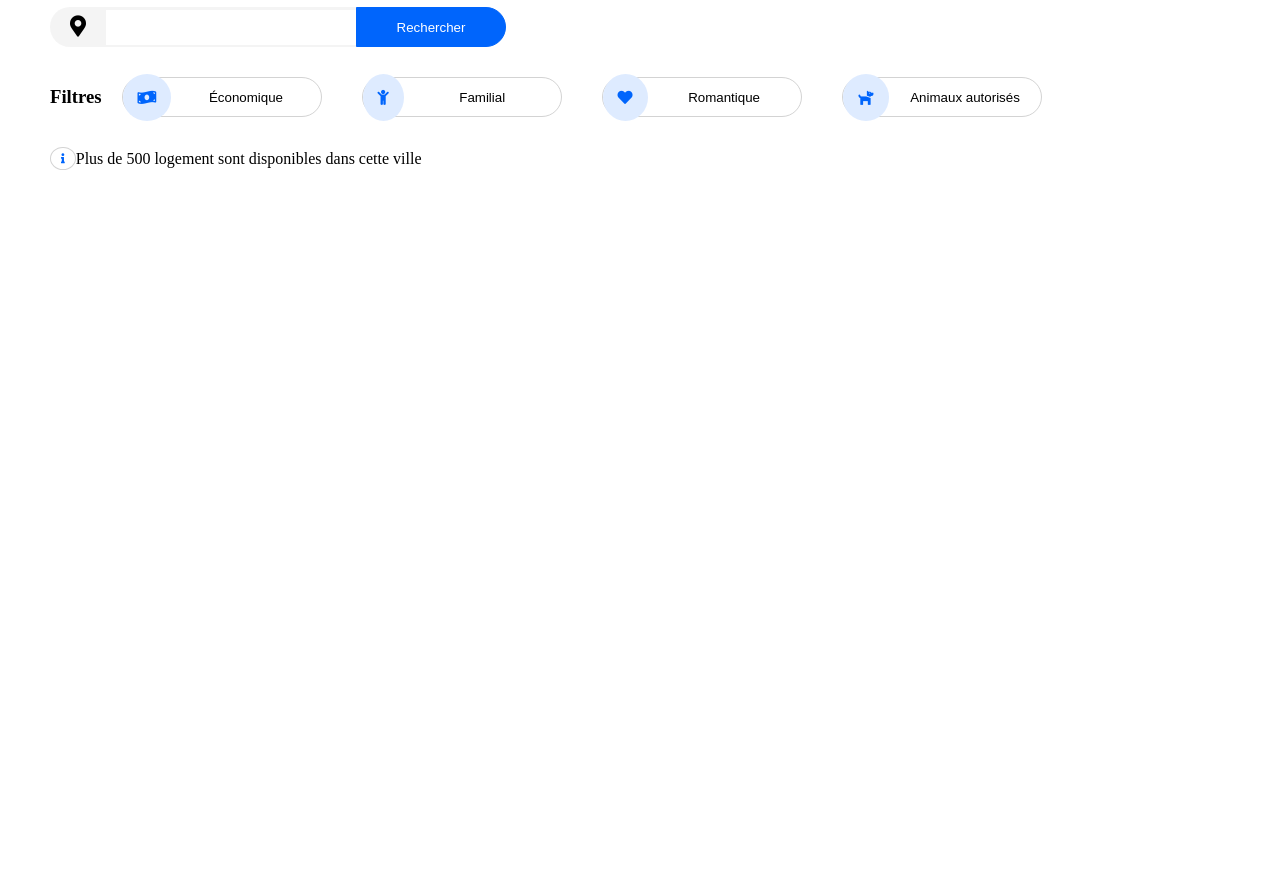
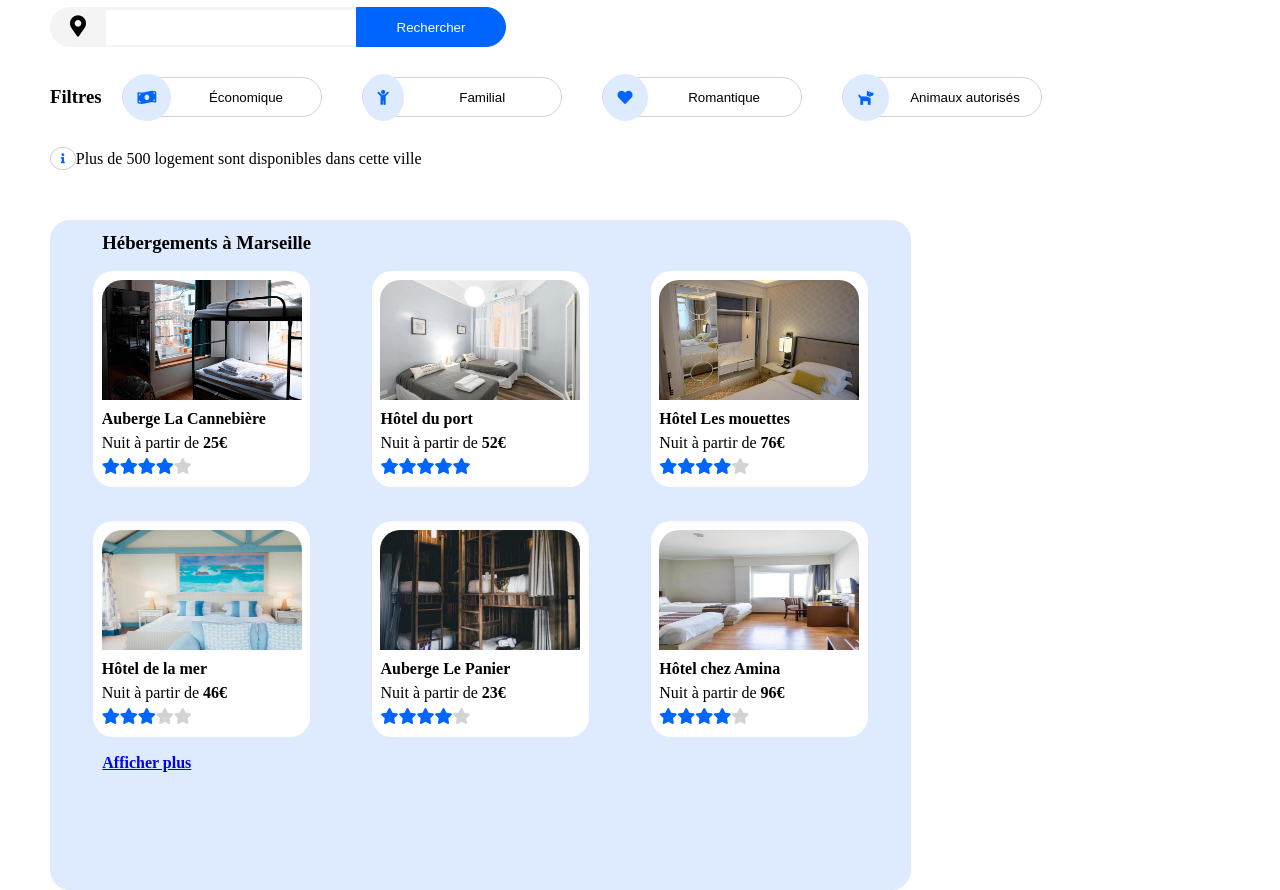
Before and after one commit to aina200/Booki, a plain HTML site: page index.html in a window 1280 px wide. Shown: the part 141-1031 px from the top of the page. Before the commit the page ends 800 px from the top, so only its background shows below. Drawn offline with Linux system fonts and the light colour scheme.

Commit message:
Section accomodations added

```diff
--- a/css/style.css
+++ b/css/style.css
@@ -14,8 +14,8 @@ header{
   padding-left: 50px;
 }
 .logo{
-  width: 50px;
-  height: 50px;
+  /* width: 50px;
+  height: 50px; */
 }
 .nav-bar-box{
   width: 100%;
@@ -118,7 +118,6 @@ form button{
   align-items: center;
 }
 .filter-infos .info-icon{
-  /* margin: 10px; */
   border: 1px solid lightgray;
   border-radius: 50%;
   font-size: 10px;
@@ -126,3 +125,61 @@ form button{
   padding: 5px 10px 5px 10px;
 
 }
+
+/* ACCOMODATIONS SECTION  */
+.accommodations-and-popular-container{
+  width: 100%;
+  height: 90vh;
+  padding-left: 50px;
+  padding-top: 50px;
+}
+.accommodations-container{
+  width: 70%;
+  height: 100%;
+  /* display:flex;
+  flex-direction: column; */
+  /* justify-content: center;
+  align-items: center; */
+  background-color: #deebff;
+  border-radius: 20px 20px 20px 20px;
+  padding: 1%;
+
+}
+.accommodations-title{
+  width: 100%;
+  display: flex;
+  justify-content: flex-start;
+  padding-left: 40px;
+}
+.accommodations-items{
+  width: 100%;
+  height: 500px;
+  display: flex;
+  justify-content: space-around;
+  align-items: center;
+  flex-wrap: wrap;
+}
+.accommodations-item{
+  background-color: white;
+  border-radius: 20px 20px 20px 20px;
+  padding: 1%;
+  line-height: 1.5em;
+
+}
+.img-accomodation{
+  width: 200px;
+  height: 120px;
+  border-radius: 20px 20px 0px 0px;
+}
+.icon-star{
+  color: #0065fc;
+}
+.inactive{
+  color: lightgray;
+}
+.more-link{
+  width: 100%;
+  display: flex;
+  justify-content: flex-start;
+  padding-left: 40px;
+}
--- a/index.html
+++ b/index.html
@@ -81,6 +81,69 @@
   </section>
 
 
+<!-- ACCOMODATIONS IN MARSEILLE SECTION -->
+<div class="accommodations-and-popular-container">
+  <section class="accommodations-container">
+    <div class="accommodations-title"><h3>Hébergements à Marseille</h3></div>
+    <div class="accommodations-items">
+      <!-- FIRST ACCOMMODATION  -->
+      <article class="accommodations-item">
+        <img  class="img-accomodation" src="img/hebergement1.jpg" alt="">
+        <h4>Auberge La Cannebière</h4>
+        <p>Nuit à partir de <strong>25€</strong></p>
+        <span class="icon-star"><i class="fas fa-star"></i><i class="fas fa-star"></i><i class="fas fa-star"></i><i class="fas fa-star"></i><i class="fas fa-star inactive"></i></span>
+      </article>
+
+      <!-- SECOND ACCOMMODATION  -->
+      <article class="accommodations-item">
+        <img class="img-accomodation" src="img/hebergement2.jpg" alt="">
+        <h4>Hôtel du port</h4>
+        <p>Nuit à partir de <strong>52€</strong></p>
+        <span class="icon-star"><i class="fas fa-star"></i><i class="fas fa-star"></i><i class="fas fa-star"></i><i class="fas fa-star"></i><i class="fas fa-star"></i></span>
+      </article>
+
+      <!-- THIRD ACCOMMODATION  -->
+      <article class="accommodations-item">
+        <img class="img-accomodation" src="img/hebergement3.jpg" alt="">
+        <h4>Hôtel Les mouettes</h4>
+        <p>Nuit à partir de <strong>76€</strong></p>
+        <span class="icon-star"><i class="fas fa-star"></i><i class="fas fa-star"></i><i class="fas fa-star"></i><i class="fas fa-star"></i><i class="fas fa-star inactive"></i></span>
+      </article>
+
+      <!-- FOURTH ACCOMMODATION  -->
+      <article class="accommodations-item">
+        <img class="img-accomodation" src="img/hebergement4.jpg" alt="">
+        <h4>Hôtel de la mer</h4>
+        <p>Nuit à partir de <strong>46€</strong></p>
+        <span class="icon-star"><i class="fas fa-star"></i><i class="fas fa-star"></i><i class="fas fa-star"></i><i class="fas fa-star inactive"></i><i class="fas fa-star inactive"></i></span>
+      </article>
+
+      <!-- FIFTH ACCOMMODATION  -->
+      <article class="accommodations-item">
+        <img class="img-accomodation" src="img/hebergement5.jpg" alt="">
+        <h4>Auberge Le Panier</h4>
+        <p>Nuit à partir de <strong>23€</strong></p>
+        <span class="icon-star"><i class="fas fa-star"></i><i class="fas fa-star"></i><i class="fas fa-star"></i><i class="fas fa-star"></i><i class="fas fa-star inactive"></i></span>
+      </article>
+
+      <!-- SIXTH ACCOMMODATION  -->
+      <article class="accommodations-item">
+        <img class="img-accomodation" src="img/hebergement6.jpg" alt="">
+        <h4>Hôtel chez Amina</h4>
+        <p>Nuit à partir de <strong>96€</strong></p>
+        <span class="icon-star"><i class="fas fa-star"></i><i class="fas fa-star"></i><i class="fas fa-star"></i><i class="fas fa-star"></i><i class="fas fa-star inactive"></i></span>
+      </article>
+
+    </div>
+    <a href="#" class="more-link"><strong>Afficher plus</strong></a>
+  </section>
+
+  <!-- "MOST POPULAR" ASIDE  -->
+  <aside></aside>
+
+
+</div>
+
 
 
 
```
Also changed, not shown: DW P2 - Ressources Booki FR/images/hebergements/4_small/hebergement1.jpg (added), DW P2 - Ressources Booki FR/images/hebergements/4_small/hebergement2.jpg (added), DW P2 - Ressources Booki FR/images/hebergements/4_small/hebergement3.jpg (added), DW P2 - Ressources Booki FR/images/hebergements/4_small/hebergement4.jpg (added), DW P2 - Ressources Booki FR/images/hebergements/4_small/hebergement5.jpg (added), DW P2 - Ressources Booki FR/images/hebergements/4_small/hebergement6.jpg (added), img/hebergement1.jpg (renamed from DW P2 - Ressources Booki FR/images/hebergements/4_small/marcus-loke-WQJvWU_HZFo-unsplash.jpg), img/hebergement2.jpg (renamed from DW P2 - Ressources Booki FR/images/hebergements/4_small/fred-kleber-gTbaxaVLvsg-unsplash.jpg), img/hebergement3.jpg (renamed from DW P2 - Ressources Booki FR/images/hebergements/4_small/reisetopia-B8WIgxA_PFU-unsplash.jpg), img/hebergement4.jpg (renamed from DW P2 - Ressources Booki FR/images/hebergements/4_small/annie-spratt-Eg1qcIitAuA-unsplash.jpg), img/hebergement5.jpg (renamed from DW P2 - Ressources Booki FR/images/hebergements/4_small/nicate-lee-kT-ZyaiwBe0-unsplash.jpg), img/hebergement6.jpg (renamed from DW P2 - Ressources Booki FR/images/hebergements/4_small/febrian-zakaria-M6S1WvfW68A-unsplash.jpg), 2 other files.
